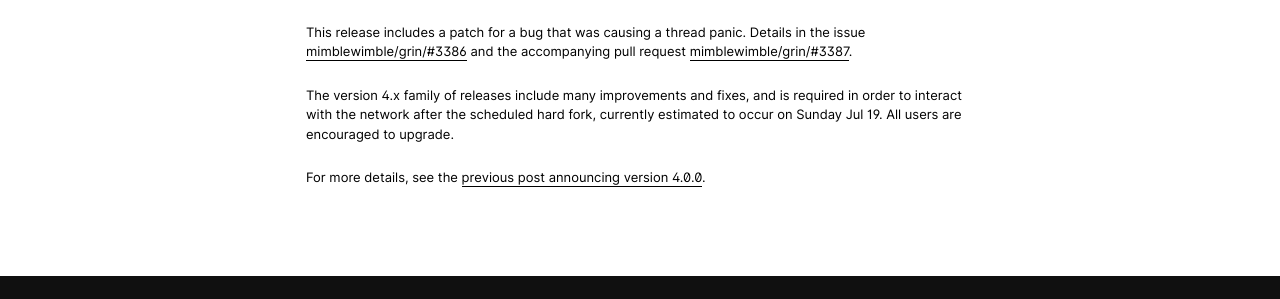
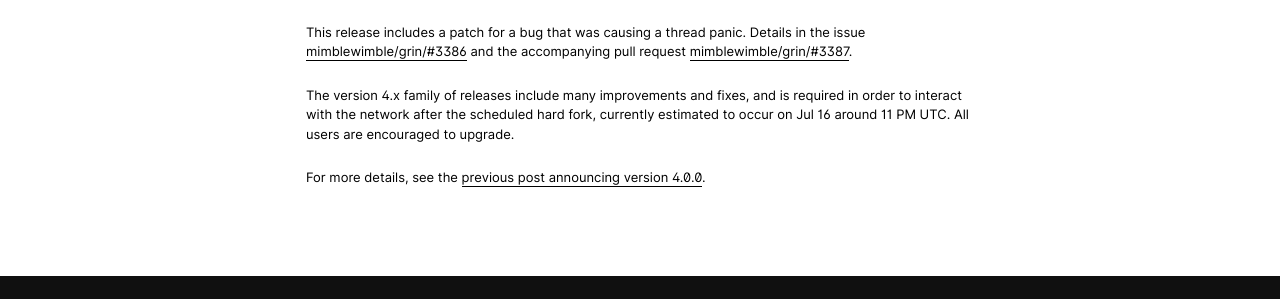
Before and after one commit to mimblewimble/site, a Jekyll site: the page built from _posts/2020-07-13-grin-node-401-released.md, in a window 1280 px wide. Shown: the part 272-571 px from the top of the page. Built offline with Jekyll 4.4.1, drawn with Linux system fonts in a browser that asks for light colours; nearby versions of some CDN libraries.

Commit message:
Update 2020-07-13-grin-node-401-released.md

```diff
--- a/_posts/2020-07-13-grin-node-401-released.md
+++ b/_posts/2020-07-13-grin-node-401-released.md
@@ -9,6 +9,6 @@
 
 This release includes a patch for a bug that was causing a thread panic. Details in the issue [mimblewimble/grin/#3386](https://github.com/mimblewimble/grin/issues/3386) and the accompanying pull request [mimblewimble/grin/#3387](https://github.com/mimblewimble/grin/pull/3387).
 
-The version 4.x family of releases include many improvements and fixes, and is required in order to interact with the network after the scheduled hard fork, currently estimated to occur on Sunday Jul 19. All users are encouraged to upgrade.
+The version 4.x family of releases include many improvements and fixes, and is required in order to interact with the network after the scheduled hard fork, currently estimated to occur on Jul 16 around 11 PM UTC. All users are encouraged to upgrade.
 
 For more details, see the [previous post announcing version 4.0.0]({% post_url 2020-07-02-grin-4-released %}).
```
